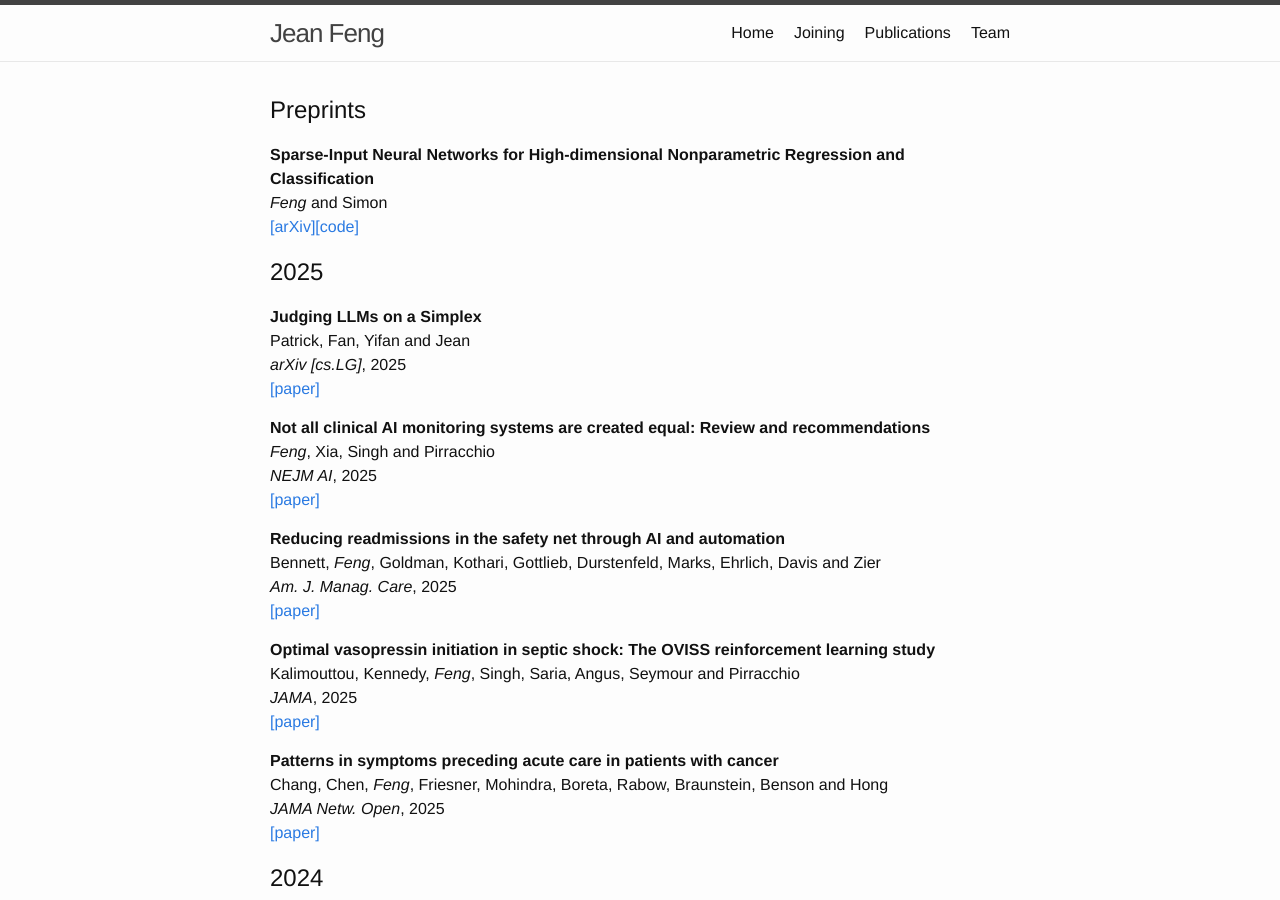
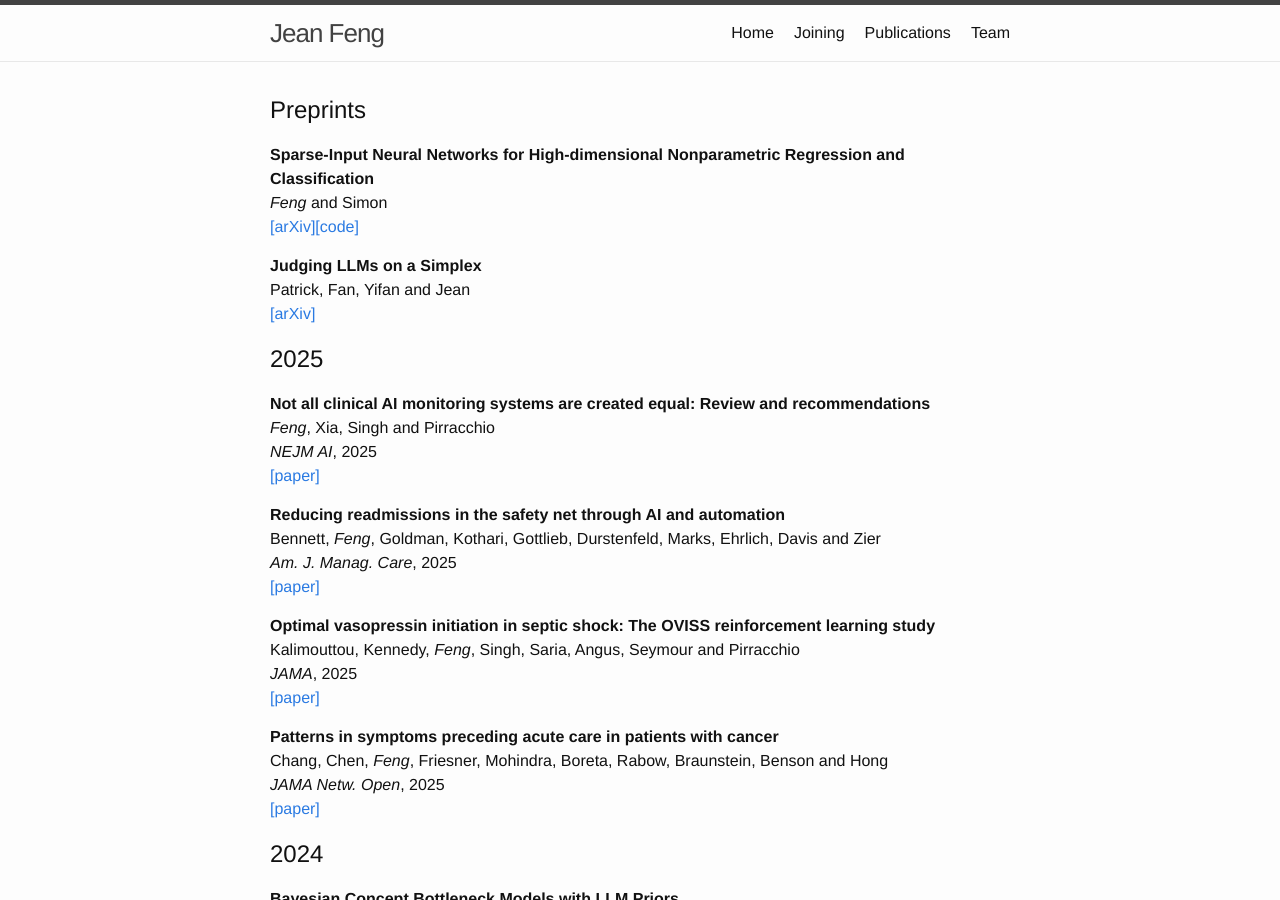
Before and after one commit to jjfeng/jjfeng.github.io, a Jekyll site: the page built from publications.md, in a window 1280 px wide and 900 px high. Built offline with Jekyll 4.4.1, drawn with Linux system fonts in a browser that asks for light colours.

Commit message:
update pubs

```diff
--- a/publications.md
+++ b/publications.md
@@ -9,12 +9,11 @@ title: Publications
 *Feng* and Simon<br />
 [\[arXiv\]](http://arxiv.org/abs/1711.07592)[\[code\]](https://github.com/jjfeng/spinn)
 
-## 2025
 **Judging LLMs on a Simplex**<br />
 Patrick, Fan, Yifan and Jean<br />
-*arXiv [cs.LG]*, 2025<br />
-[\[paper\]](https://arxiv.org/abs/2505.21972)
+[\[arXiv\]](https://arxiv.org/abs/2505.21972)
 
+## 2025
 **Not all clinical AI monitoring systems are created equal: Review and recommendations**<br />
 *Feng*, Xia, Singh and Pirracchio<br />
 *NEJM AI*, 2025<br />
--- a/publications_preprint.bib
+++ b/publications_preprint.bib
@@ -22,7 +22,7 @@
 @ARTICLE{Patrick2025-fx,
   title         = "Judging {LLMs} on a Simplex",
   author        = "Patrick, Vossler and Fan, Xia and Yifan, Mai and Jean, Feng",
-  journal       = "arXiv [cs.LG]",
+  journal       = "arXiv",
   month         =  may,
   year          =  2025,
   archivePrefix = "arXiv",
```
